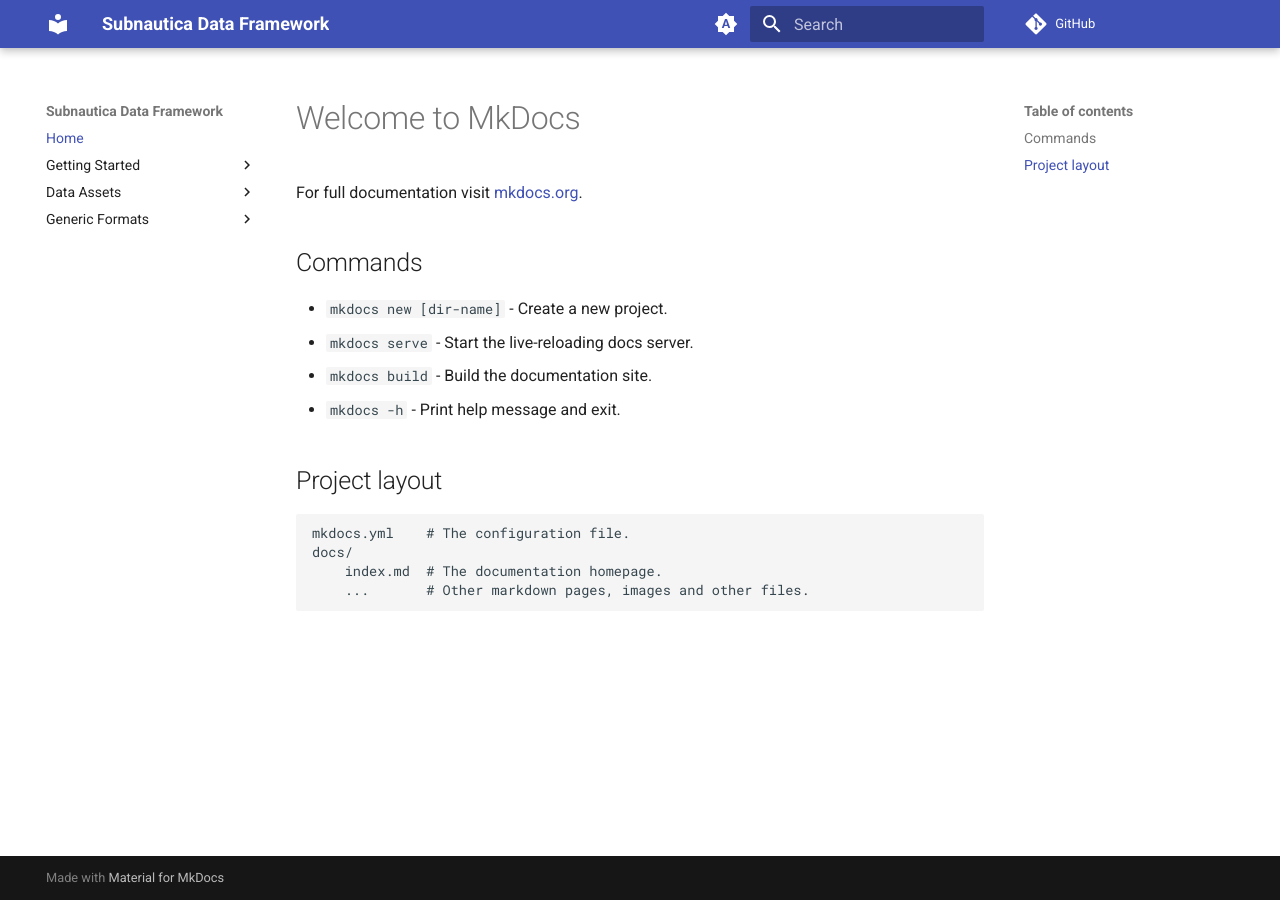
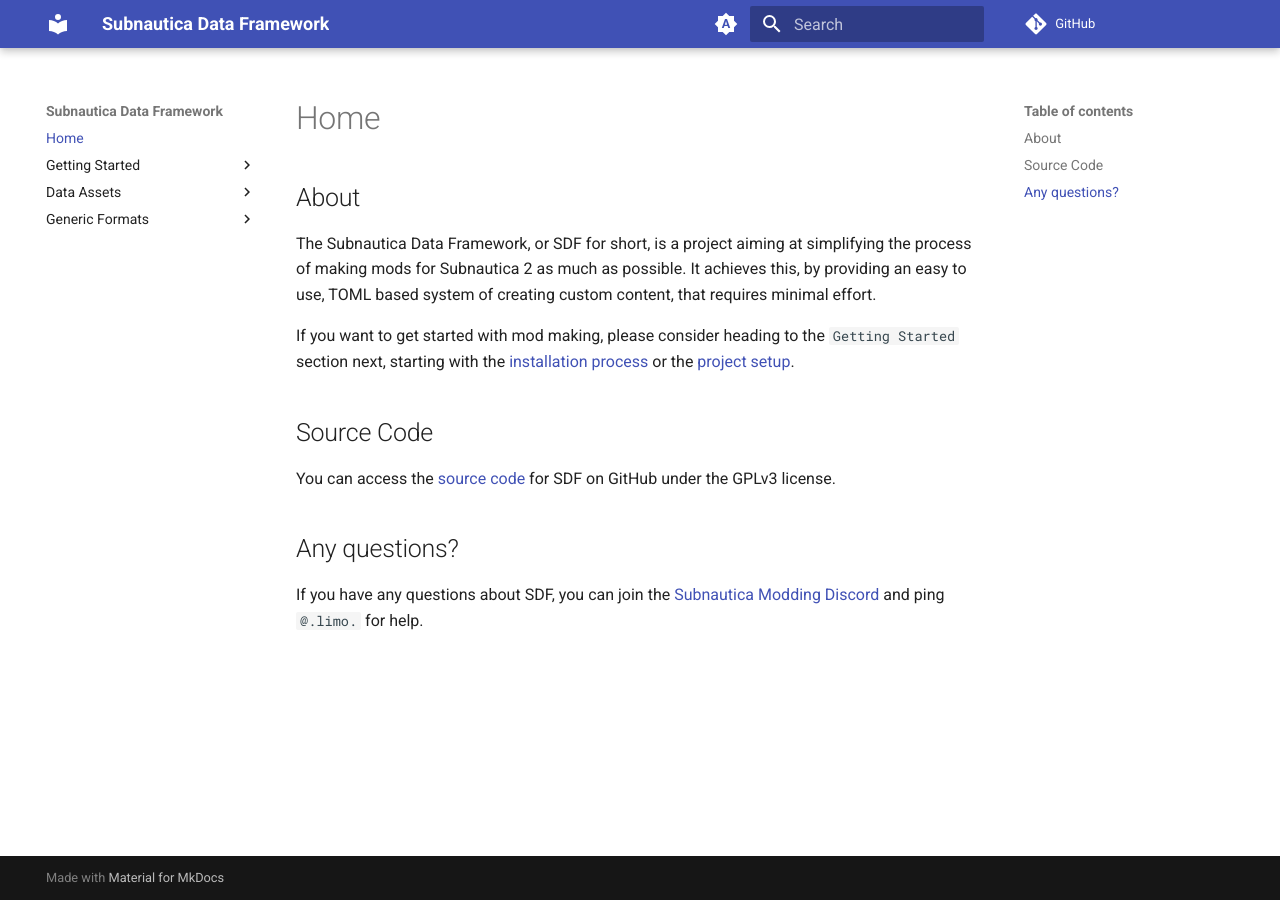
Before and after one commit to LimoDerEchte/SDF-Docs, an MkDocs documentation site: the page built from docs/index.md, in a window 1280 px wide. Built offline with MkDocs 1.6.1 and Material for MkDocs 9.7.7, drawn with Linux system fonts in a browser that asks for light colours; comment, search, counter and statistics services are not loaded.

Commit message:
Finish first content revision

```diff
--- a/docs/index.md
+++ b/docs/index.md
@@ -1,17 +1,12 @@
-# Welcome to MkDocs
+# Home
 
-For full documentation visit [mkdocs.org](https://www.mkdocs.org).
+## About
+The Subnautica Data Framework, or SDF for short, is a project aiming at simplifying the process of making mods for Subnautica 2 as much as possible. It achieves this, by providing an easy to use, TOML based system of creating custom content, that requires minimal effort.
 
-## Commands
+If you want to get started with mod making, please consider heading to the `Getting Started` section next, starting with the [installation process](setup/installation.md) or the [project setup](setup/project.md).
 
-* `mkdocs new [dir-name]` - Create a new project.
-* `mkdocs serve` - Start the live-reloading docs server.
-* `mkdocs build` - Build the documentation site.
-* `mkdocs -h` - Print help message and exit.
+## Source Code
+You can access the [source code](https://github.com/LimoDerEchte/Subnautica2Mods) for SDF on GitHub under the GPLv3 license.
 
-## Project layout
-
-    mkdocs.yml    # The configuration file.
-    docs/
-        index.md  # The documentation homepage.
-        ...       # Other markdown pages, images and other files.
+## Any questions?
+If you have any questions about SDF, you can join the [Subnautica Modding Discord](https://discord.com/invite/subnautica-modding-324207629784186882) and ping `@.limo.` for help.
```
Also changed, not shown: docs/setup/installation.md (+15 -1 lines), docs/setup/project.md (+22 -1 lines).
